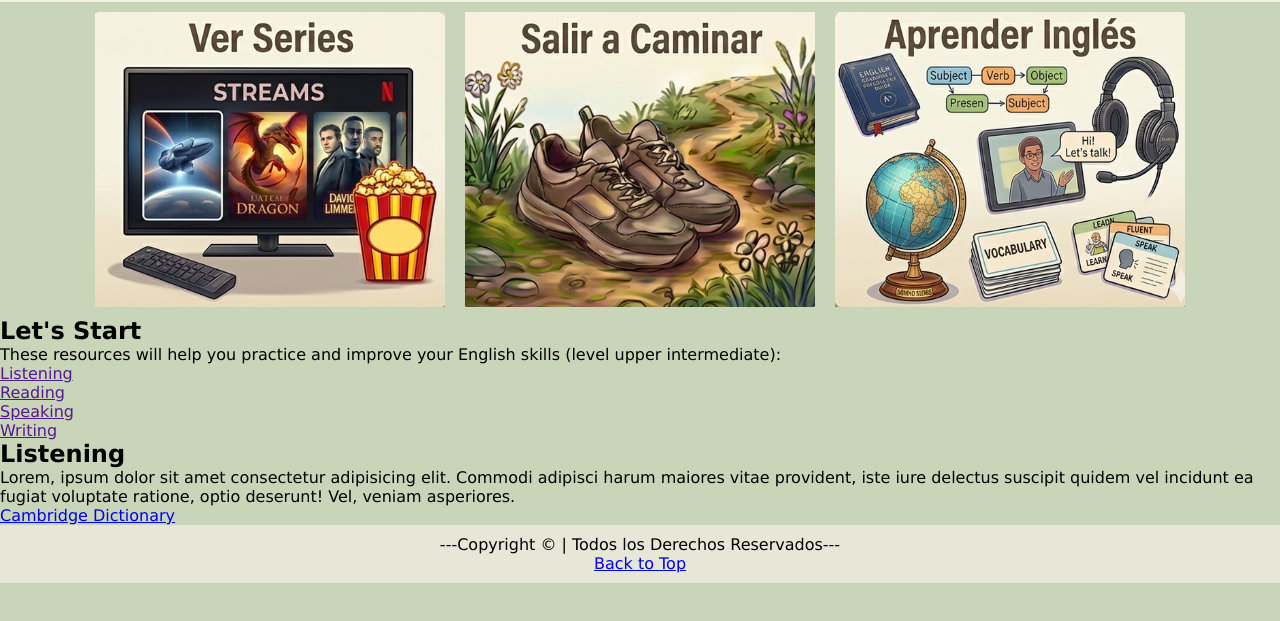
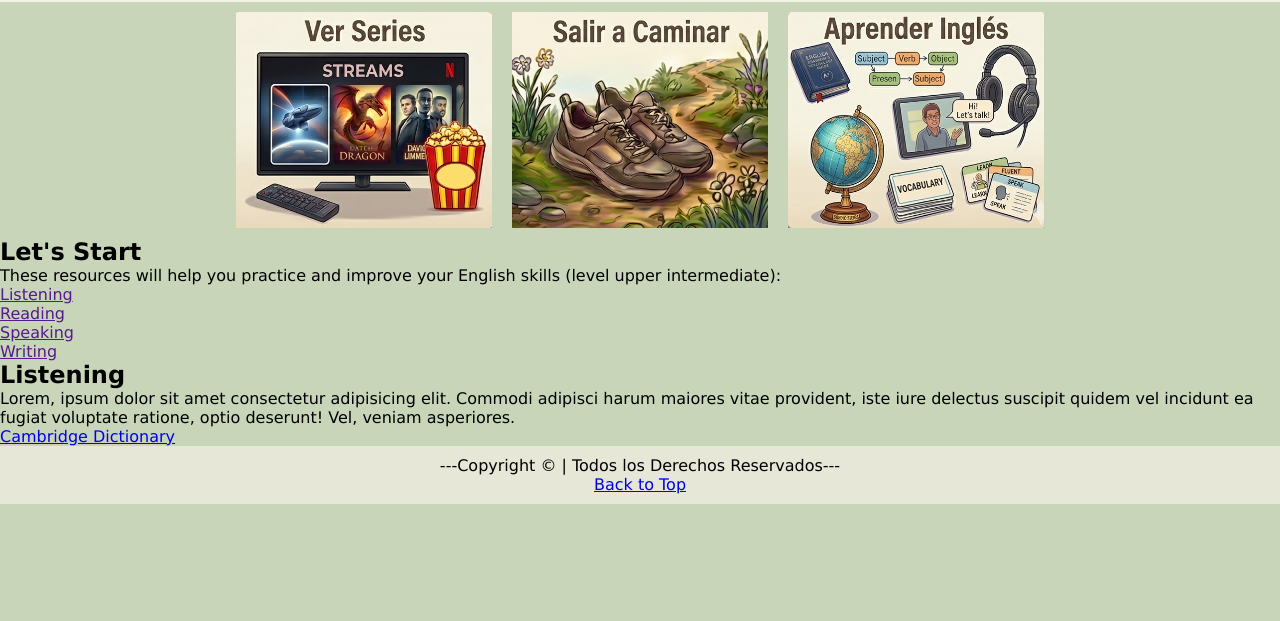
Before and after one commit to katydweb/Proyecto1, a plain HTML site: page intereses.html in a window 1280 px wide. Shown: the part 101-722 px from the top of the page. Drawn offline with Linux system fonts and the light colour scheme.

Commit message:
Update estilos1.css
Tamaño Imágenes Intereses

```diff
--- a/estilos/estilos1.css
+++ b/estilos/estilos1.css
@@ -80,8 +80,8 @@ justify-content: center;}
 
 .container_intereses img{
 
-width:350px;
-margin: 10px;;}
+width:20%;
+margin: 10px;}
 
 .container_contacto{
 
```
